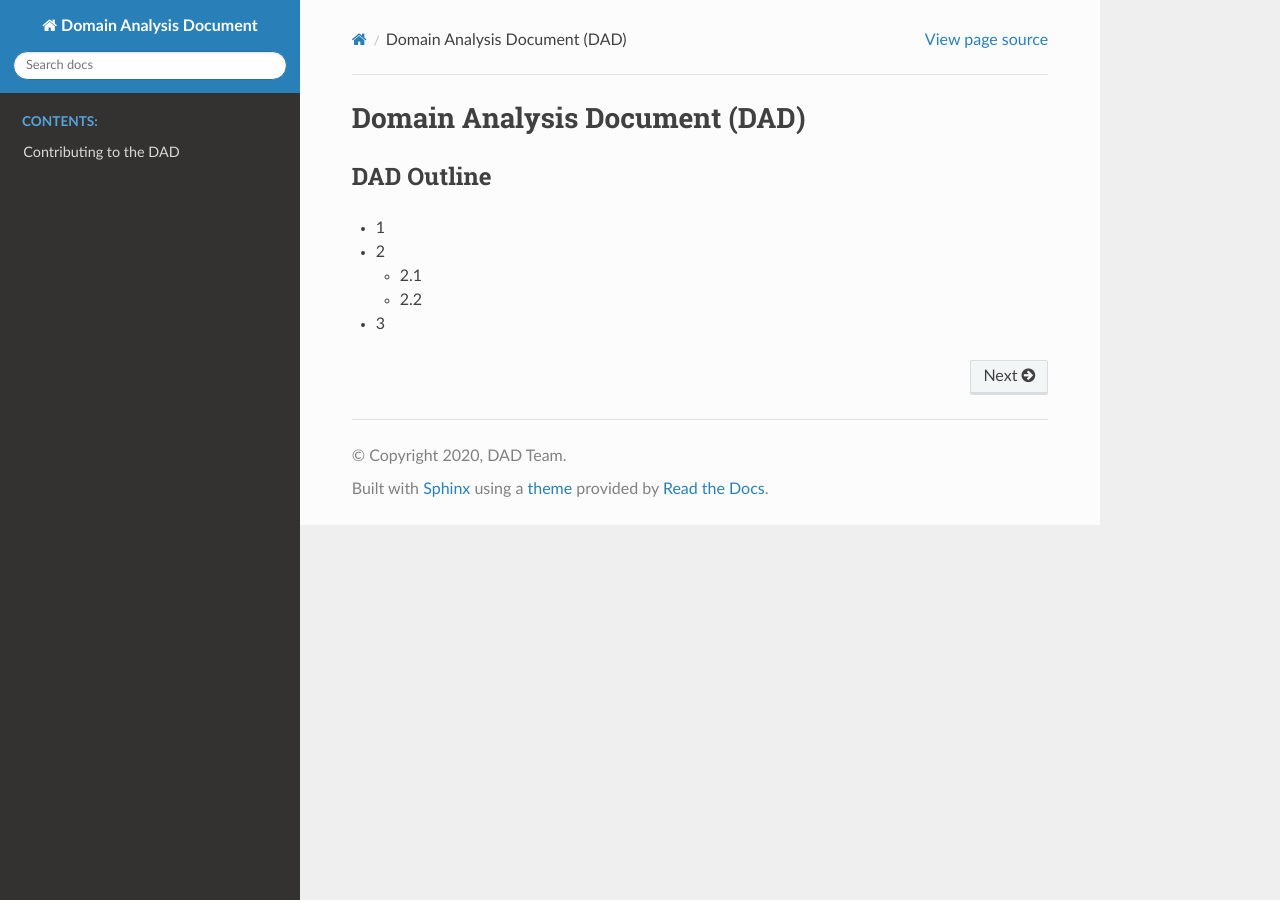
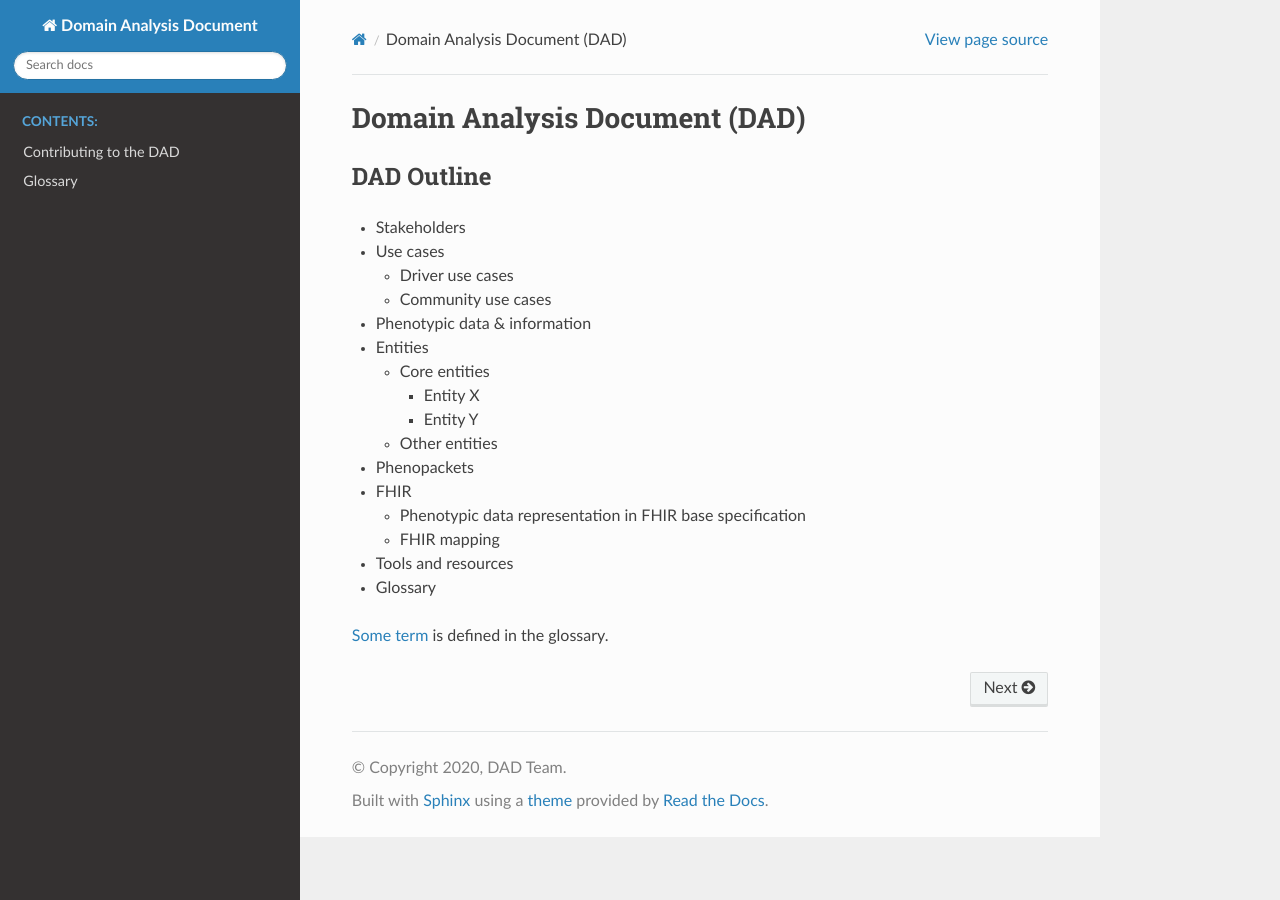
Before and after one commit to phenopackets/domain-analysis, a Sphinx documentation site: the page built from docs/index.rst, in a window 1280 px wide. Built offline with Sphinx 7.4.7 and the Read the Docs theme 2.0.0, drawn with Linux system fonts in a browser that asks for light colours.

Commit message:
Drafting outline (#2)
* Drafting outline

```diff
--- a/docs/index.rst
+++ b/docs/index.rst
@@ -11,15 +11,33 @@ Domain Analysis Document (DAD)
 DAD Outline
 ===========
 
-- 1
-- 2
+- Stakeholders
+- Use cases
 
-  - 2.1
-  - 2.2
+  - Driver use cases
+  - Community use cases
 
-- 3
+- Phenotypic data & information
+- Entities
+
+  - Core entities
+
+    - Entity X
+    - Entity Y
+
+  - Other entities
+
+- Phenopackets
+- FHIR
+
+  - Phenotypic data representation in FHIR base specification
+  - FHIR mapping
+
+- Tools and resources
+- Glossary
 
 
+:term:`Some term` is defined in the glossary.
 
 .. toctree::
    :maxdepth: 2
@@ -27,6 +45,7 @@ DAD Outline
    :hidden:
 
    Contributing
+   glossary
 
 ..
   Indices and tables
```
Also changed, not shown: docs/glossary.rst (added, +9 -0 lines), 1 other file.
